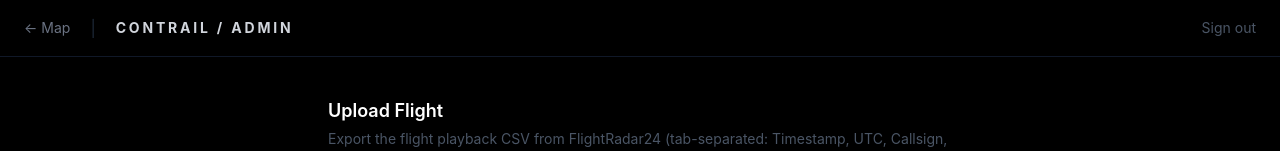
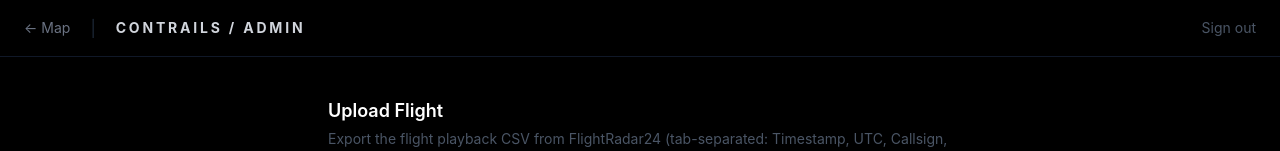
Before and after one commit to danglorioso/contrails, a Next.js app: page /admin in a window 1280 px wide. Shown: the top 151 px of the page. Built offline with nearby package versions, Linux system fonts and the light colour scheme; no server answers.

Commit message:
rename: conrtail -> contrails

```diff
--- a/app/admin/page.tsx
+++ b/app/admin/page.tsx
@@ -118,7 +118,7 @@ export default function AdminPage() {
           </a>
           <span className="text-gray-800">|</span>
           <h1 className="text-sm font-bold tracking-[0.2em] text-gray-300">
-            CONTRAIL / ADMIN
+            CONTRAILS / ADMIN
           </h1>
         </div>
         <button
--- a/app/layout.tsx
+++ b/app/layout.tsx
@@ -2,7 +2,7 @@ import type { Metadata } from "next";
 import "./globals.css";
 
 export const metadata: Metadata = {
-  title: "Contrail",
+  title: "Contrails",
   description: "Dan's personal flight map",
 };
 
--- a/app/login/page.tsx
+++ b/app/login/page.tsx
@@ -35,7 +35,7 @@ function LoginForm() {
       <div className="w-full max-w-sm px-4">
         <div className="text-center mb-10">
           <h1 className="text-white text-3xl font-bold tracking-[0.3em] mb-2">
-            CONTRAIL
+            CONTRAILS
           </h1>
           <p className="text-gray-600 text-sm">Your personal flight map</p>
         </div>
--- a/app/page.tsx
+++ b/app/page.tsx
@@ -10,7 +10,7 @@ const FlightMap = dynamic(() => import("@/components/FlightMap"), {
         className="text-white text-2xl font-bold tracking-[0.35em] animate-pulse"
         style={{ textShadow: "0 0 30px rgba(64,196,255,0.6)" }}
       >
-        CONTRAIL
+        CONTRAILS
       </p>
     </div>
   ),
--- a/package.json
+++ b/package.json
@@ -1,5 +1,5 @@
 {
-  "name": "contrail",
+  "name": "contrails",
   "version": "0.1.0",
   "private": true,
   "scripts": {
```
